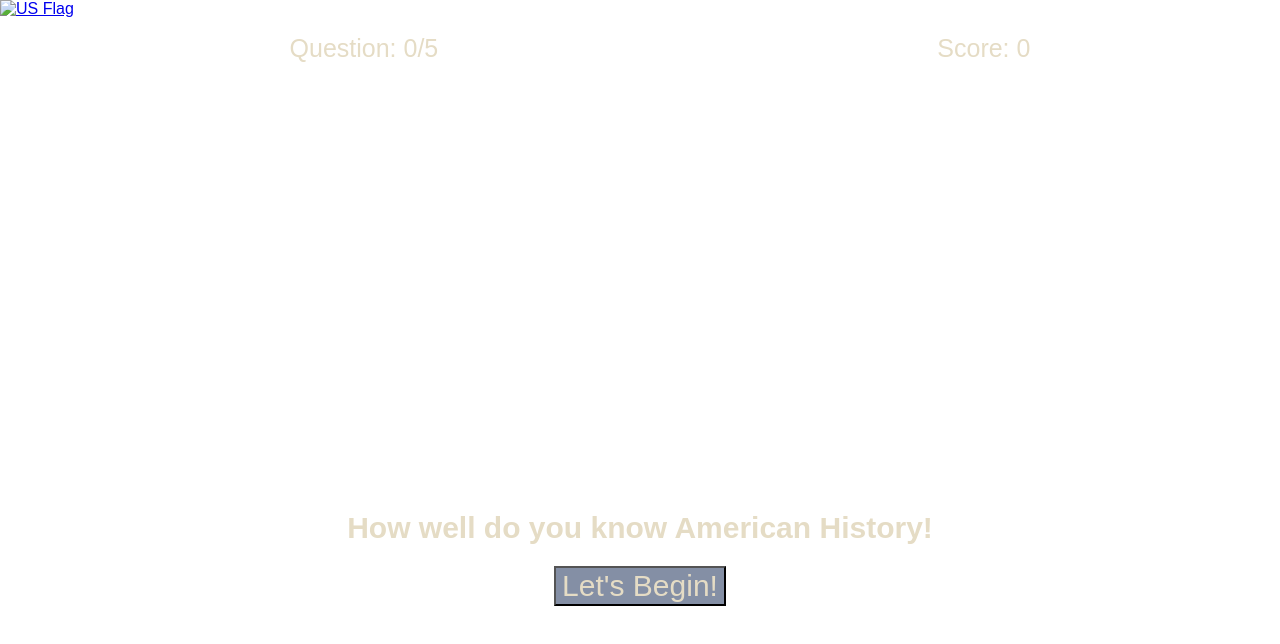
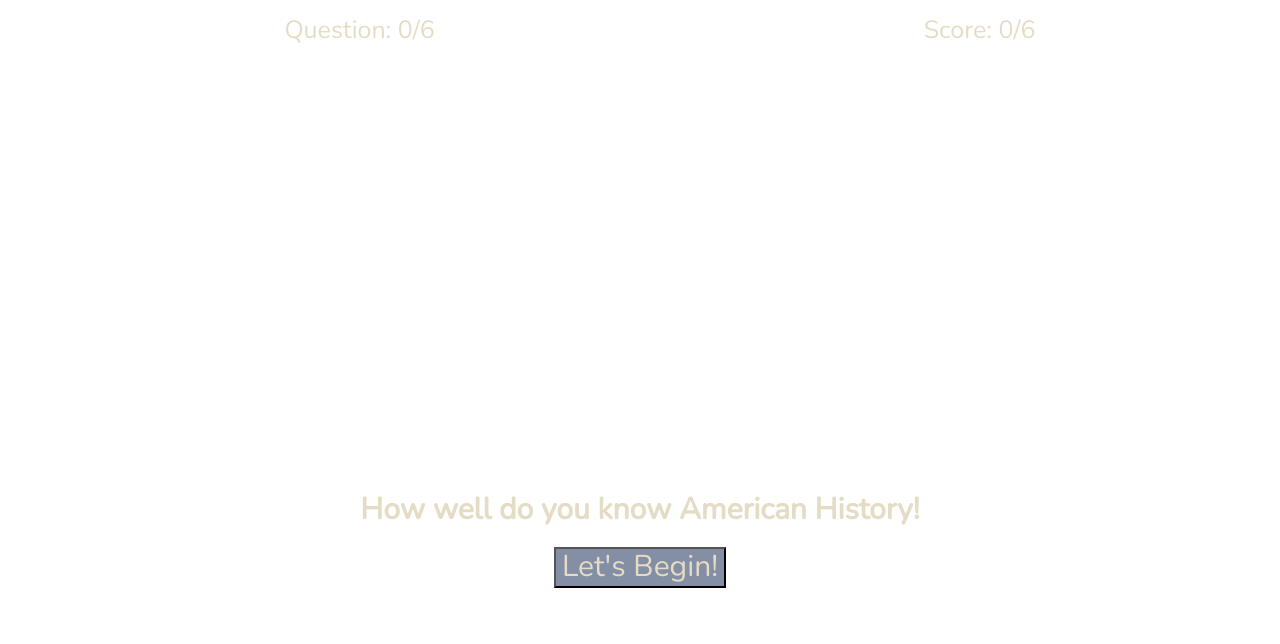
Before and after one commit to jonatoj/Quiz-app, a plain HTML site: page index.html in a window 1280 px wide. Drawn offline with nearby package versions, Linux system fonts and the light colour scheme.

Commit message:
Update index.html

```diff
--- a/index.html
+++ b/index.html
@@ -9,27 +9,18 @@
   <link href="https://cdnjs.cloudflare.com/ajax/libs/normalize/8.0.1/normalize.min.css" rel="stylesheet"
     type="text/css" />
   <link href="app.css" rel="stylesheet" type="text/css" />
-</head>
+  <link href="https://fonts.googleapis.com/css2?family=Nunito:wght@300&display=swap" rel="stylesheet">
 
 <body>
 
-  <header role="banner">
-
-    <div>
-
-      <a href="index.html">
-      <img class="logo" src="" alt="US Flag">
-      </a>
-
-    </div>
-
+  <header>
 
     <div>
 
       <ul class="list">
 
-        <li>Question: <span class="questionNumber">0</span>/5</li>
-        <li>Score: <span class="score">0</span></li>
+        <li>Question: <span class="questionNumber">0</span>/6</li>
+        <li>Score: <span class="score">0</span>/6</li>
 
       </ul>
 
```
